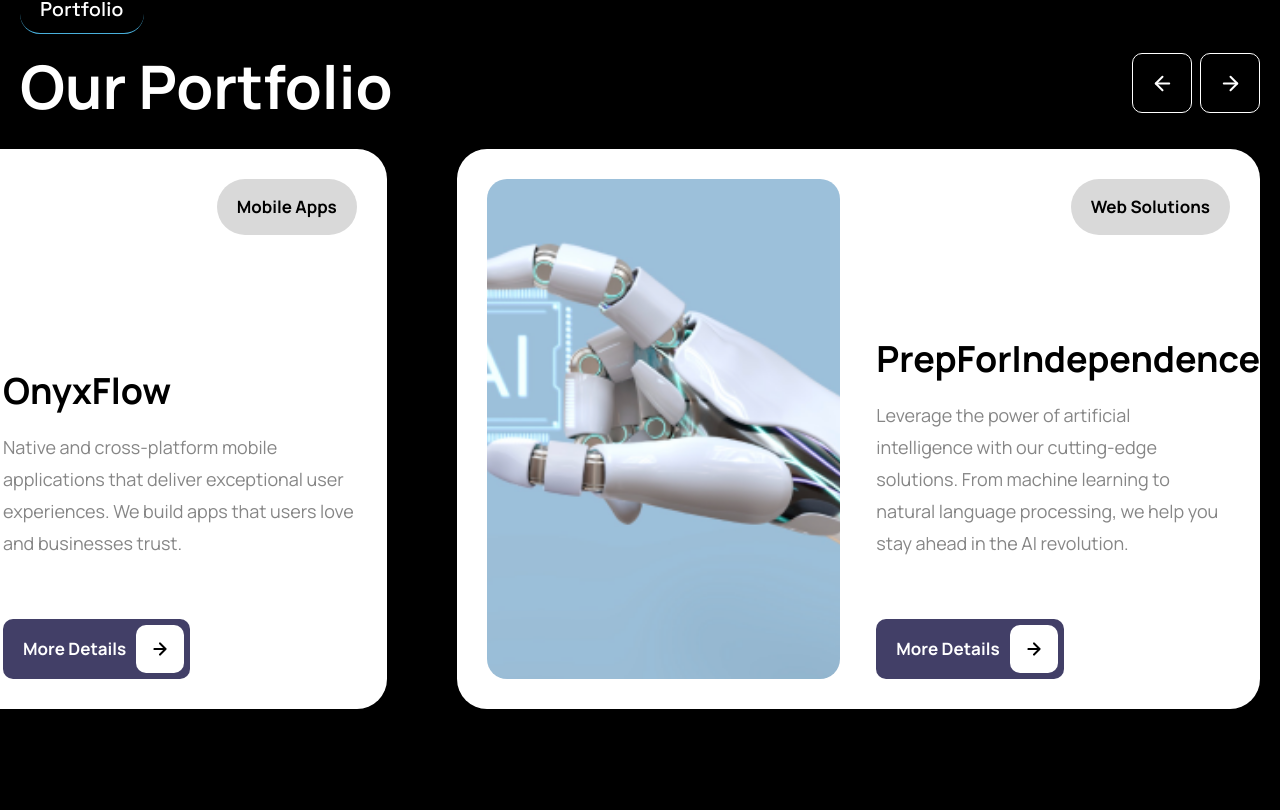
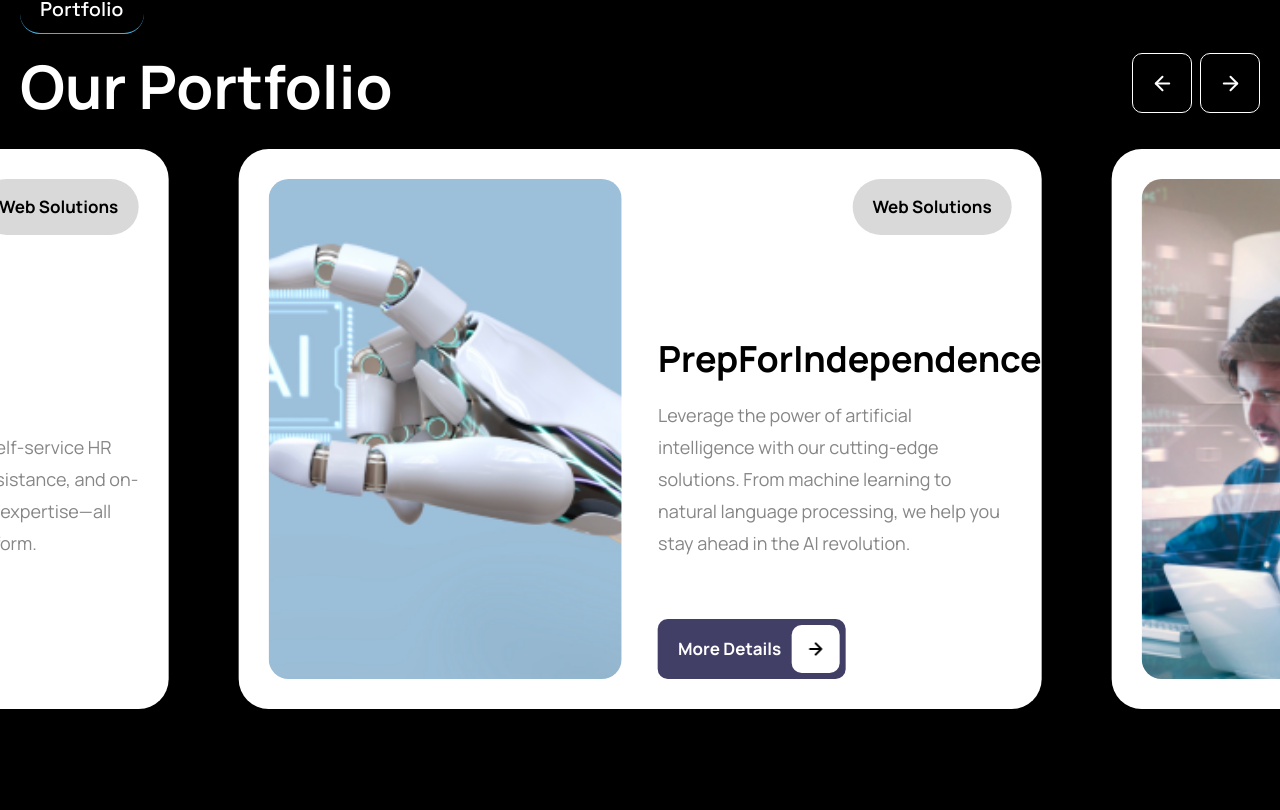
Before and after one commit to scale8up-dev/scale8up-website, a React (Vite) app: page / in a window 1280 px wide. Shown: the part 6070-6880 px from the top of the page. Built offline with nearby package versions, Linux system fonts and the light colour scheme.

Commit message:
updated contact details.

```diff
--- a/src/components/BusinessSection.jsx
+++ b/src/components/BusinessSection.jsx
@@ -3,6 +3,26 @@
 import businessright from "../assets/businessright.png";
 
 export default function BusinessSection() {
+    const handleNavClick = (e, targetId) => {
+    e.preventDefault();
+
+    if (targetId === "") {
+      // Scroll to top for home
+      window.scrollTo({ top: 0, behavior: "smooth" });
+    } else {
+      const targetSection = document.getElementById(targetId);
+      if (targetSection) {
+        const offsetTop = targetSection.offsetTop - 80; // Account for header height
+        window.scrollTo({ top: offsetTop, behavior: "smooth" });
+      }
+    }
+
+
+    // Prevent URL hash change
+    if (window.history && window.history.replaceState) {
+      window.history.replaceState(null, null, window.location.pathname);
+    }
+  };
   return (
     <div>
       <div className="relative w-full mt-[50px] px-5">
@@ -16,7 +36,7 @@
                 Let's discuss how our innovative solutions can help you achieve
                 your business goals. Contact us today for a free consultation.
               </p>
-              <button className="flex items-center gap-[10px] bg-[#fff] rounded-[10px] py-[6px] pl-5 pr-[6px] cursor-pointer">
+              <button onClick={(e) => handleNavClick(e, "contact")} className="flex items-center gap-[10px] bg-[#fff] rounded-[10px] py-[6px] pl-5 pr-[6px] cursor-pointer">
                 <span className="text-[17px] font-semibold leading-5 text-[#423F67]">
                   Contact Us
                 </span>
--- a/src/components/Contact.jsx
+++ b/src/components/Contact.jsx
@@ -18,22 +18,24 @@
               <div className="text-[#49B0DC] font-semibold text-[18px] mt-10 mb-[15px]">
                 EMAIL US:
               </div>
-              <div className="text-2xl font-bold">info@scale8up.com</div>
+              <div className="text-2xl font-bold">Info@businessevolutionai.com</div>
 
               <div className="text-[#49B0DC] font-semibold text-[18px] mt-10 mb-[15px]">
                 CALL US:
               </div>
-              <div className="text-2xl font-bold">+1 5589 55488 55</div>
+              <div className="text-2xl font-bold">561-542-0047</div>
 
               <div className="text-[#49B0DC] font-semibold text-[18px] mt-10 mb-[15px]">
                 ADDRESS:
               </div>
               <div className="text-2xl font-bold">
-                A108 Business Street
+               30 N Gould Street
                 <br />
-                New York, NY 535022
+               Suite R
+
                 <br />
-                United States
+               Sheridan, WY 82801
+
               </div>
             </div>
 
--- a/src/components/Header.jsx
+++ b/src/components/Header.jsx
@@ -5,7 +5,6 @@
 import rightarrow from "../assets/arrow-right.png";
 
 export default function Header({ activeSection }) {
-  console.log("activeSection", activeSection);
   const [isMenuOpen, setIsMenuOpen] = useState(false);
 
   const handleNavClick = (e, targetId) => {
--- a/src/components/HeroSection.jsx
+++ b/src/components/HeroSection.jsx
@@ -2,9 +2,12 @@
 import playicon from "../assets/playicon.svg";
 
 export default function HeroSection() {
+
   const counterRef = useRef(null);
   const [hasAnimated, setHasAnimated] = useState(false);
   const [count, setCount] = useState(0);
+  // const [isMenuOpen, setIsMenuOpen] = useState(false);
+
 
   useEffect(() => {
     const observer = new IntersectionObserver(
@@ -45,6 +48,28 @@
 
     update();
   };
+   const handleNavClick = (e, targetId) => {
+    e.preventDefault();
+
+    if (targetId === "") {
+      // Scroll to top for home
+      window.scrollTo({ top: 0, behavior: "smooth" });
+    } else {
+      const targetSection = document.getElementById(targetId);
+      if (targetSection) {
+        const offsetTop = targetSection.offsetTop - 80; // Account for header height
+        window.scrollTo({ top: offsetTop, behavior: "smooth" });
+      }
+    }
+
+    // Close mobile menu after navigation
+    // setIsMenuOpen(false);
+
+    // Prevent URL hash change
+    if (window.history && window.history.replaceState) {
+      window.history.replaceState(null, null, window.location.pathname);
+    }
+  };
 
   return (
     <section id="hero" className="w-full relative px-5">
@@ -61,7 +86,7 @@
         </div>
 
         {/* Circle CTA Button */}
-        <div className="h-27 w-27 lg:h-40 lg:w-40 xl:h-[190px] xl:w-[190px] flex flex-col items-center justify-center rounded-[50%] bg-[#49B0DC] absolute right-[10%] sm:right-[18%] bottom-[20px] md:bottom-[30px] lg:bottom-[50px]">
+        <div  onClick={(e) => handleNavClick(e, "contact")} className="h-27 w-27 lg:h-40 lg:w-40 xl:h-[190px] xl:w-[190px] flex flex-col items-center justify-center rounded-[50%] bg-[#49B0DC] absolute right-[10%] sm:right-[18%] bottom-[20px] md:bottom-[30px] lg:bottom-[50px]">
           <svg
             className="mb-3"
             xmlns="http://www.w3.org/2000/svg"
@@ -76,7 +101,7 @@
               strokeWidth="1.5"
             />
           </svg>
-          <p className="text-white font-semibold leading-[20px] uppercase text-sm xl:text-[18px]">
+          <p  onClick={(e) => handleNavClick(e, "contact")} className="text-white font-semibold leading-[20px] uppercase text-sm xl:text-[18px]">
             Get Started
           </p>
         </div>
--- a/src/components/PortfolioSwiperCustome.jsx
+++ b/src/components/PortfolioSwiperCustome.jsx
@@ -6,6 +6,8 @@
 import service1 from "../assets/service1.png";
 import service2 from "../assets/service2.png";
 import service3 from "../assets/service3.png";
+import service4 from "../assets/service4.png";
+
 function PortfolioSwiperCustome() {
   const items = [
     {
@@ -35,28 +37,39 @@
       description:
         "Native and cross-platform mobile applications that deliver exceptional user experiences. We build apps that users love and businesses trust.",
     },
-    // {
-    //   id: 4,
-    //   text: "Garage Flooring",
-    //   image: service4,
-    //   title: "UI/UX Design",
-    //   description:
-    //     "User-centered design solutions that create engaging and intuitive interfaces. Our designs combine aesthetics with functionality to deliver memorable user experiences.",
-    // },
-    // {
-    //   id: 5,
-    //   text: "Garage Flooring",
-    //   image: service1,
-    //   title: "",
-    //   description: "",
-    // },
-    // {
-    //   id: 6,
-    //   text: "Garage Flooring",
-    //   image: service2,
-    //   title: "",
-    //   description: "",
-    // },
+    {
+      id: 4,
+      text: "AI Projects",
+      image: service4,
+      url:'http://foreclosurebidai.com/',
+      title: "foreclosurebid AI",
+      description:
+        "User-centered design solutions that create engaging and intuitive interfaces. Our designs combine aesthetics with functionality to deliver memorable user experiences.",
+    },
+    {
+      id: 5,
+      text: "AI Projects",
+      image: service1,
+      url:'https://nexplutus.com/',
+      title: "SecurRoom AI",
+      description: "Streamline your M&A workflow with AI-powered due diligence, document analysis, and automated redaction.",
+    },
+    {
+      id: 6,
+      url:'https://primeagefit.com/',
+      text: "Web Solutions",
+      image: service3,
+      title: "FitAI Coach",
+      description: "Get hyper-personalized workout plans that adapt to your progress. No more generic fitness apps - experience the precision of a personal trainer powered by intelligent AI.",
+    },
+      {
+      id: 7,
+      url:'https://envisionhr360.com/',
+      text: "Web Solutions",
+      image: service4,
+      title: "Envision HR Platform",
+      description: "Empower your SMB with self-service HR resources, AI-powered assistance, and on-demand access to human expertise—all through one intuitive platform.",
+    },
   ];
 
   return (
```
